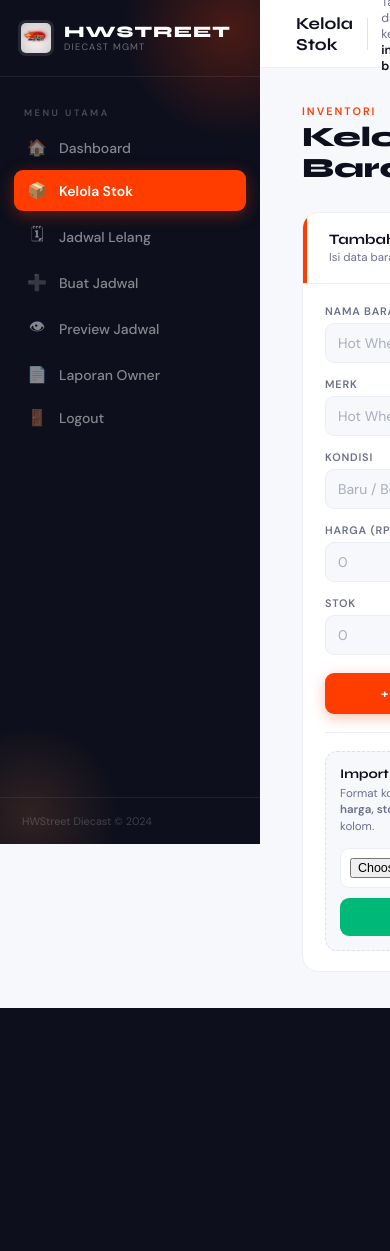
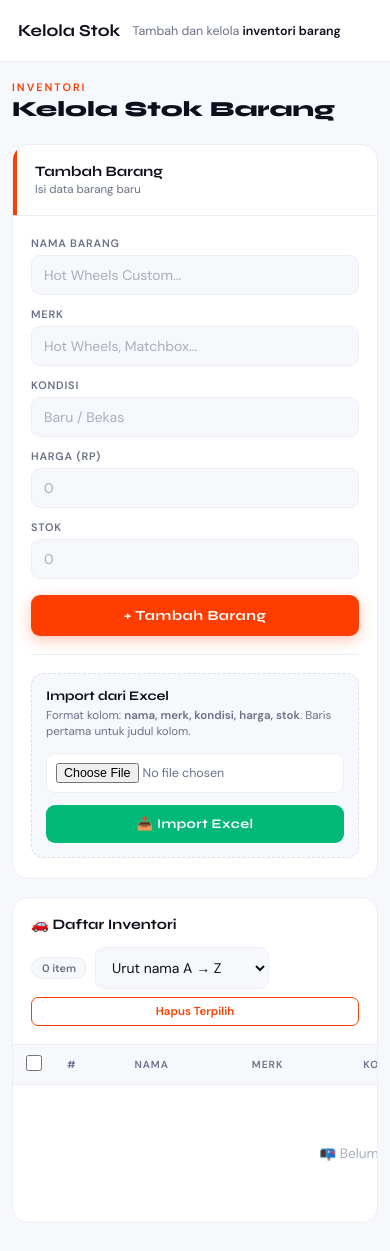
Before and after one commit to letsmive-a11y/hwstreet, a Flask app: page /barang in a window 390 px wide. Before the commit the page ends 1008 px from the top, so only its background shows below. Run offline with Flask 3, Linux system fonts and the light colour scheme; the visitor is signed in with stand-in values (Sample User, id 1); data that the repository does not hold is empty; some libraries are stand-ins or nearby versions.

Commit message:
Update fitur

```diff
--- a/static/css/barang.css
+++ b/static/css/barang.css
@@ -172,7 +172,7 @@ body {
   padding: 36px;
   flex: 1;
   display: grid;
-  grid-template-columns: 300px 1fr;
+  grid-template-columns: minmax(260px, 300px) minmax(0, 1fr);
   gap: 24px;
   align-items: start;
 }
@@ -363,6 +363,7 @@ input[type="file"] {
   border: 1px solid var(--border);
   border-radius: 16px;
   overflow: hidden;
+  min-width: 0;
   animation: fadeUp 0.4s ease 0.1s both;
 }
 @keyframes fadeUp {
@@ -375,6 +376,7 @@ input[type="file"] {
   display: flex;
   align-items: center;
   justify-content: space-between;
+  gap: 14px;
 }
 .table-panel-title {
   font-family: 'Syne', sans-serif;
@@ -391,7 +393,16 @@ input[type="file"] {
   padding: 3px 10px;
   border-radius: 20px;
 }
-table { width: 100%; border-collapse: collapse; }
+.table-scroll {
+  width: 100%;
+  overflow-x: auto;
+  -webkit-overflow-scrolling: touch;
+}
+table {
+  width: 100%;
+  min-width: 820px;
+  border-collapse: collapse;
+}
 thead tr { background: var(--bg); }
 th {
   padding: 10px 18px;
@@ -559,11 +570,146 @@ body {
 }
 .content {
   width: 100%;
-  padding: 36px 42px;
+  padding: clamp(20px, 3vw, 36px) clamp(18px, 3.2vw, 42px);
 }
-.stats-grid {
-  grid-template-columns: repeat(3, minmax(0, 1fr));
+
+@media (max-width: 1320px) {
+  :root { --sidebar-w: 230px; }
+
+  .sidebar-brand { padding: 18px 14px; }
+  .sidebar-nav { padding: 16px 10px; }
+  .nav-link { padding: 9px 10px; font-size: 0.82rem; }
+
+  .content {
+    grid-template-columns: minmax(240px, 280px) minmax(0, 1fr);
+    gap: 18px;
+  }
+
+  .form-card-head,
+  .form-body,
+  .table-panel-head {
+    padding-left: 18px;
+    padding-right: 18px;
+  }
+
+  th,
+  td {
+    padding-left: 12px;
+    padding-right: 12px;
+  }
 }
-.dashboard-grid {
-  grid-template-columns: repeat(2, minmax(0, 1fr));
+
+@media (max-width: 1180px) {
+  .content {
+    grid-template-columns: 1fr;
+  }
+
+  .form-card {
+    position: static;
+  }
+
+  .form-body > form,
+  .import-box form {
+    display: grid;
+    grid-template-columns: repeat(2, minmax(0, 1fr));
+    gap: 12px;
+  }
+
+  .form-group,
+  input[type="file"] {
+    margin-bottom: 0;
+  }
+
+  .btn-primary,
+  .btn-cancel,
+  .btn-excel,
+  .form-divider,
+  .import-title,
+  .import-help {
+    grid-column: 1 / -1;
+  }
 }
+
+@media (max-width: 900px) {
+  :root { --sidebar-w: 76px; }
+
+  .brand-info,
+  .nav-section-label,
+  .nav-link:not(.active),
+  .sidebar-footer {
+    font-size: 0;
+  }
+
+  .sidebar-brand {
+    justify-content: center;
+    padding-left: 10px;
+    padding-right: 10px;
+  }
+
+  .nav-link {
+    justify-content: center;
+    gap: 0;
+    font-size: 0;
+  }
+
+  .nav-icon {
+    width: auto;
+    font-size: 1.05rem;
+  }
+
+  .topbar {
+    height: auto;
+    min-height: 62px;
+    padding: 14px 18px;
+  }
+
+  .topbar-left {
+    flex-wrap: wrap;
+    gap: 8px 12px;
+  }
+
+  .topbar-divider {
+    display: none;
+  }
+
+  .table-panel-head {
+    align-items: flex-start;
+    flex-direction: column;
+  }
+
+  .table-actions {
+    justify-content: flex-start;
+    width: 100%;
+  }
+}
+
+@media (max-width: 640px) {
+  :root { --sidebar-w: 0px; }
+
+  .sidebar {
+    display: none;
+  }
+
+  .main-wrap {
+    margin-left: 0;
+    width: 100%;
+  }
+
+  .content {
+    padding: 18px 12px 28px;
+  }
+
+  .page-heading {
+    font-size: 1.35rem;
+  }
+
+  .form-body > form,
+  .import-box form {
+    grid-template-columns: 1fr;
+  }
+
+  .table-actions select,
+  .btn-mini {
+    width: 100%;
+  }
+}
--- a/templates/barang.html
+++ b/templates/barang.html
@@ -140,6 +140,7 @@
         </div>
       </div>
       <form id="bulk-delete-form" action="/hapus-barang-terpilih" method="post"></form>
+      <div class="table-scroll">
       <table>
         <thead>
           <tr>
@@ -184,6 +185,7 @@
           {% endfor %}
         </tbody>
       </table>
+      </div>
     </div>
 
   </div>
```
Also changed, not shown: requirements.txt (deleted, +0 -7 lines), models.py (deleted).
